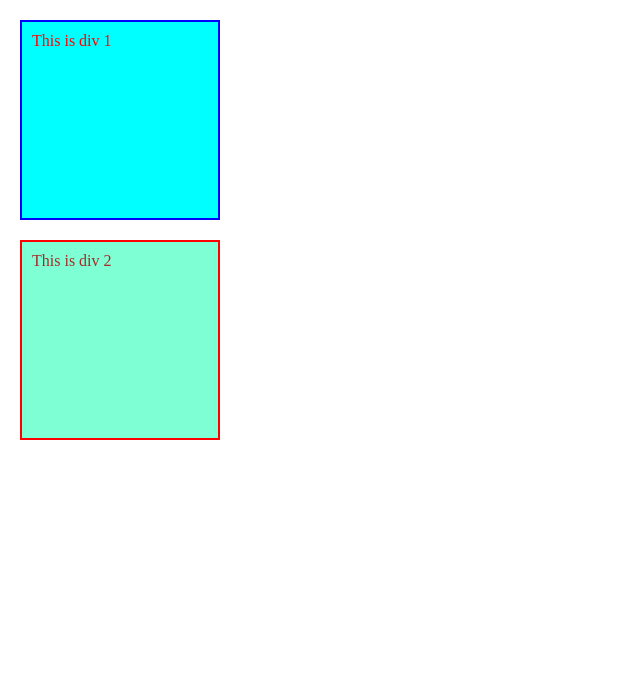
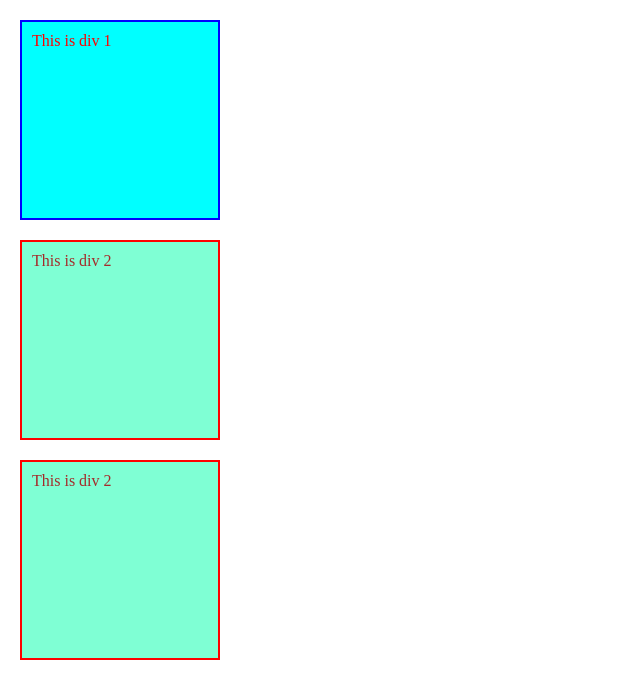
Before and after one commit to aum-22007/PROJECTS---Front-End, a plain HTML site: page CSS Essentials/Box Model/index.html in a window 1280 px wide. Shown: the whole page, without its empty margins (0-640 px from the left). Drawn offline with Linux system fonts and the light colour scheme.

```diff
--- a/CSS Essentials/Box Model/index.html
+++ b/CSS Essentials/Box Model/index.html
@@ -10,5 +10,6 @@
     <!-- CSS BOX MODEL -->
     <div class="box1">This is div 1</div>
     <div class="box2">This is div 2</div>
+    <div class="box2">This is div 2</div>
 </body>
 </html>
```
